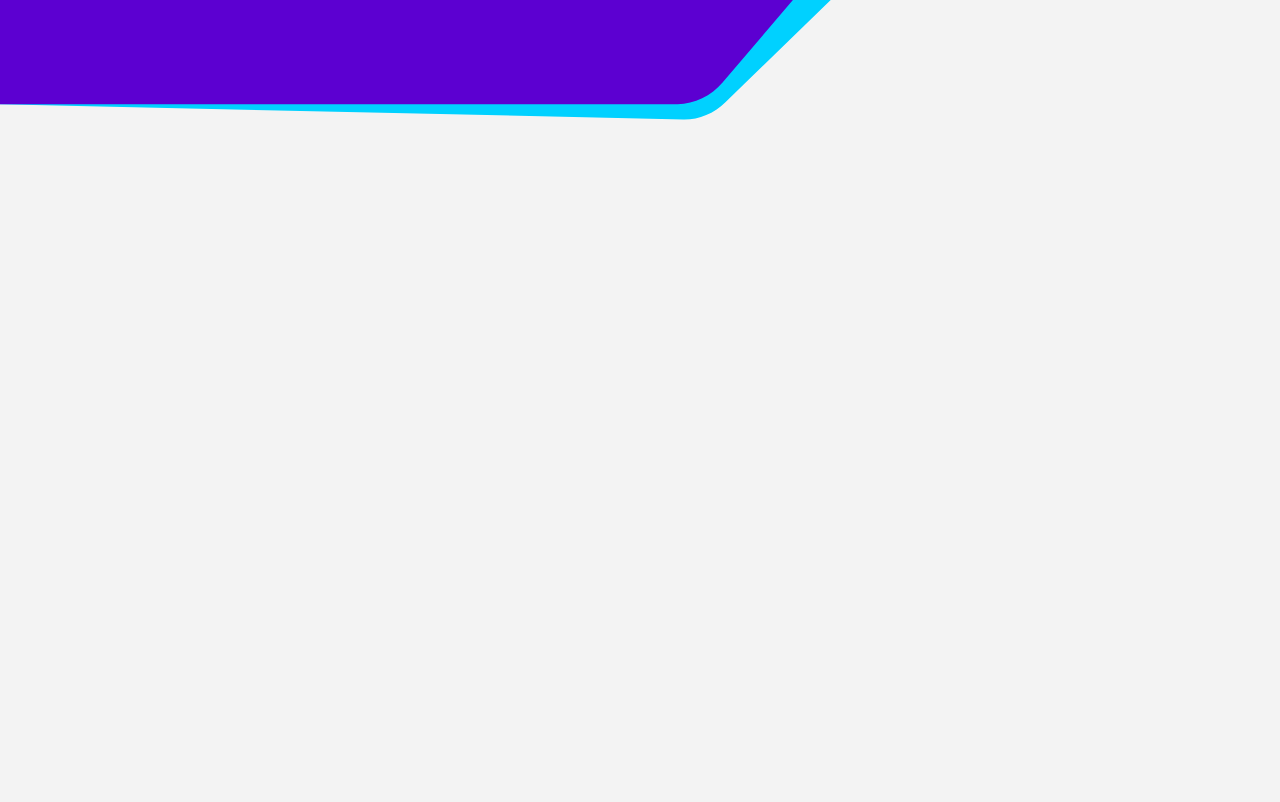
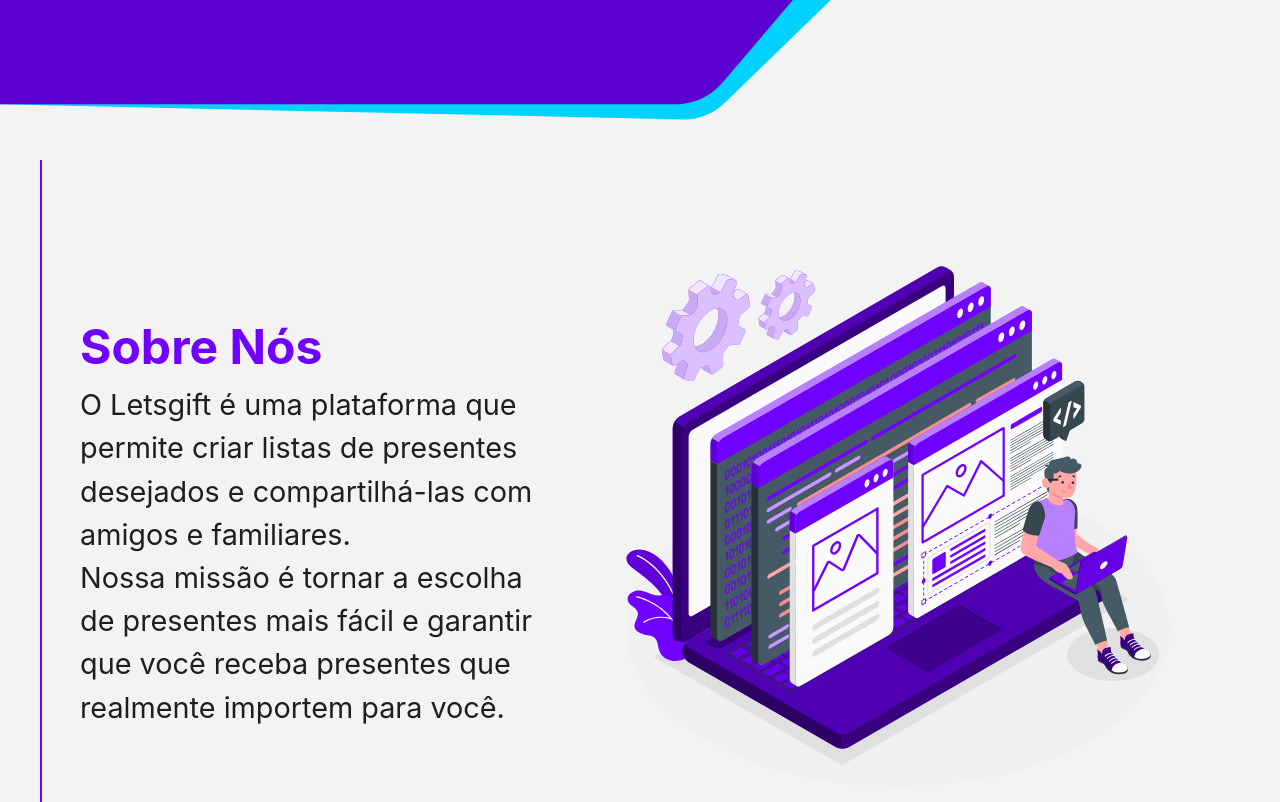
Before and after one commit to lcpsd/LetsGift-Landing-Page, a Next.js app: page / in a window 1280 px wide. Shown: the part 680-1482 px from the top of the page. Before the commit the page ends 800 px from the top, so only its background shows below. Built offline with nearby package versions, Linux system fonts and the light colour scheme.

Commit message:
section: about && styles

```diff
--- a/src/components/Container.tsx
+++ b/src/components/Container.tsx
@@ -6,7 +6,7 @@
 
 export function Container({ children, ...rest }: ContainerProps) {
     return (
-        <Flex w="100vw" h="100%" justify="center" {...rest}>
+        <Flex w="100vw" h="100%" justify="center" direction="column" {...rest}>
             {children}
         </Flex>
     )
--- a/src/components/Section.tsx
+++ b/src/components/Section.tsx
@@ -1,6 +1,6 @@
-import { ChakraProps, Flex } from "@chakra-ui/react";
+import { ChakraProps, ChakraStyledOptions, Flex } from "@chakra-ui/react";
 
-interface SectionProps extends ChakraProps {
+interface SectionProps extends ChakraStyledOptions, ChakraProps {
     children: JSX.Element | JSX.Element[];
 }
 
--- a/src/pages/index.tsx
+++ b/src/pages/index.tsx
@@ -1,5 +1,7 @@
+import { Box, Flex, Img, Text } from "@chakra-ui/react";
 import { BgImage } from "../components/BgImage";
 import { Container } from "../components/Container";
+import { Section } from "../components/Section";
 import { HeaderSection } from "../components/sections/Header";
 
 export default function Home() {
@@ -7,9 +9,36 @@
     <Container>
       <BgImage url="/images/vector01.svg">
         <HeaderSection />
+      </BgImage>
 
+      <Section direction={{ base: "column", lg: "row" }} gap={{ base: 2, lg: 5 }}>
+        <Flex flex={1} direction="column" position="relative" h="100%" justify="center" pl={10}>
+          <Box
+            w="2px"
+            h="100%"
+            bg="secondary"
+            left="0"
+            top="0"
+            bottom="0"
+            position="absolute"
+          />
+          <Text fontSize={{ base: "2rem", lg: "3rem" }} color="secondary" fontWeight="bold">Sobre Nós</Text>
+          <Box fontSize={{ base: "1.1rem", lg: "1.8rem" }} color="quaternary">
 
-      </BgImage>
+            <Text>
+              O Letsgift é uma plataforma que permite criar listas de presentes desejados e compartilhá-las com amigos e familiares.
+            </Text>
+
+            <Text>
+              Nossa missão é tornar a escolha de presentes mais fácil e garantir que você receba presentes que realmente importem para você.
+            </Text>
+          </Box>
+        </Flex>
+
+        <Flex flex={1.5} justify="center" align="center">
+          <Img src="/images/dev.svg" h="80%" />
+        </Flex>
+      </Section>
     </Container >
   )
 }
--- a/src/styles/theme.ts
+++ b/src/styles/theme.ts
@@ -19,6 +19,7 @@
         secondaryUltraLight: '#AD8EE1',
         tertiary: '#00D1FF',
         tertiary025: 'rgba(0, 209, 255, 0.25)',
+        quaternary: "#1E1E1E",
         gradient1: 'linear-gradient(180deg, #00D1FF 0%, #7000FF 100%);',
         gradient2: 'linear-gradient(180deg, #7000FF 0%, #5E02D3 100%);',
 
```
Also changed, not shown: public/images/dev.svg (added).
